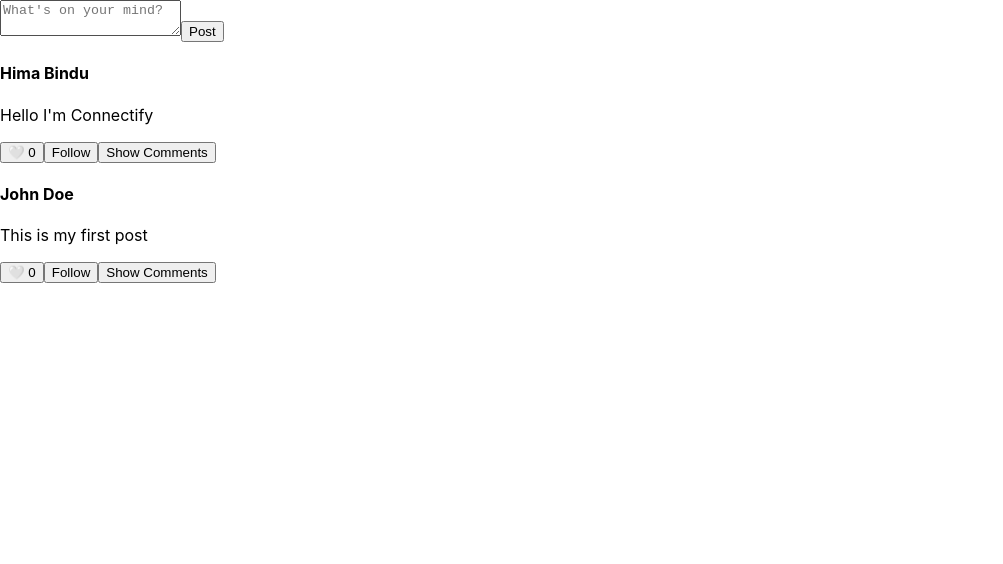
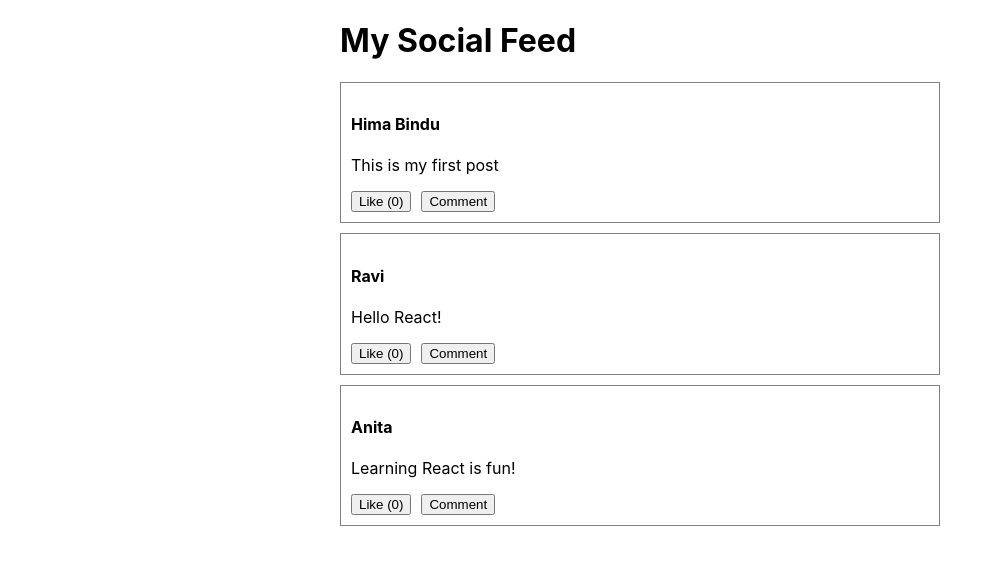
Before and after one commit to Katahimabindu/connectify-react-app, a React (Create React App) app: page / in a window 1280 px wide. Shown: the top 564 px of the page, without its empty margins (0-1003 px from the left). Built offline with nearby package versions, Linux system fonts and the light colour scheme.

Commit message:
Day 4 completed – Like and Comment feature with add/delete comments

```diff
--- a/src/Components/Post.jsx
+++ b/src/Components/Post.jsx
@@ -1,14 +1,75 @@
-function Post(){
-return(
-<div className="post">
-    <h4>himabindu</h4>
-    <p>This is my first post</p>
-    <div className="post-actions">
-        <button>Like</button>
-        <button>Comment</button>
+import { useState } from "react";
+
+function Post({ post }) {
+  // 1. State for Like count
+  const [likes, setLikes] = useState(0);
+
+  // 2. State for comments of this post
+  const [comments, setComments] = useState(post.comments || []);
+
+  // 3. State for new comment input
+  const [newComment, setNewComment] = useState("");
+
+  // 4. State to toggle comment section visibility
+  const [showComments, setShowComments] = useState(false);
+
+  // Like button click handler
+  const handleLike = () => {
+    setLikes(likes + 1);
+  };
+
+  // Toggle comment section visibility
+  const handleToggleComments = () => {
+    setShowComments(!showComments);
+  };
+
+  // Add new comment
+  const handleAddComment = () => {
+    if (newComment.trim() === "") return; // Prevent empty comment
+    setComments([...comments, { id: Date.now(), text: newComment }]);
+    setNewComment(""); // Clear input after adding
+  };
+
+  // Delete a comment by id
+  const handleDeleteComment = (id) => {
+    setComments(comments.filter((comment) => comment.id !== id));
+  };
+
+  return (
+    <div className="post" style={{ border: "1px solid gray", padding: "10px", margin: "10px 0" }}>
+      <h4>{post.author}</h4>
+      <p>{post.content}</p>
+
+      <div className="post-actions" style={{ display: "flex", gap: "10px" }}>
+        <button onClick={handleLike}>Like ({likes})</button>
+        <button onClick={handleToggleComments}>
+          {showComments ? "Hide Comments" : "Comment"}
+        </button>
+      </div>
+
+      {showComments && (
+        <div className="comments-section" style={{ marginTop: "10px" }}>
+          <div className="comment-list">
+            {comments.map((comment) => (
+              <div key={comment.id} style={{ display: "flex", gap: "10px", alignItems: "center" }}>
+                <p>{comment.text}</p>
+                <button onClick={() => handleDeleteComment(comment.id)}>Delete</button>
+              </div>
+            ))}
+          </div>
+
+          <input
+            type="text"
+            value={newComment}
+            onChange={(e) => setNewComment(e.target.value)}
+            placeholder="Write a comment..."
+            style={{ marginRight: "5px" }}
+          />
+          <button onClick={handleAddComment}>Add Comment</button>
+        </div>
+      )}
     </div>
+  );
+}
 
-</div>
-);
-}
 export default Post;
--- a/src/Pages/Home.jsx
+++ b/src/Pages/Home.jsx
@@ -1,83 +1,19 @@
-import CreatePost from "../Components/CreatePost";
-import PostCard from "../Components/PostCard";
-import { useState } from "react";
+import Post from "../Components/Post";
 
 function Home() {
-  // Array of posts with individual states
-  const [posts, setPosts] = useState([
-    {
-      id: 1,
-      author: "Hima Bindu",
-      content: "Hello I'm Connectify",
-      liked: false,
-      likes: 0,
-      following: false,
-      showComments: false,
-    },
-    {
-      id: 2,
-      author: "John Doe",
-      content: "This is my first post",
-      liked: false,
-      likes: 0,
-      following: false,
-      showComments: false,
-    },
-  ]);
-
-  // Handle Like button for specific post
-  const handleLike = (id) => {
-    setPosts((prevPosts) =>
-      prevPosts.map((post) =>
-        post.id === id
-          ? {
-              ...post,
-              liked: !post.liked,
-              likes: post.liked ? post.likes - 1 : post.likes + 1,
-            }
-          : post
-      )
-    );
-  };
-
-  // Handle Follow button for specific post
-  const handleFollow = (id) => {
-    setPosts((prevPosts) =>
-      prevPosts.map((post) =>
-        post.id === id ? { ...post, following: !post.following } : post
-      )
-    );
-  };
-
-  // Toggle comments for specific post
-  const toggleComments = (id) => {
-    setPosts((prevPosts) =>
-      prevPosts.map((post) =>
-        post.id === id ? { ...post, showComments: !post.showComments } : post
-      )
-    );
-  };
+  const posts = [
+    { id: 1, author: "Hima Bindu", content: "This is my first post", comments: [] },
+    { id: 2, author: "Ravi", content: "Hello React!", comments: [] },
+    { id: 3, author: "Anita", content: "Learning React is fun!", comments: [] },
+  ];
 
   return (
-    <>
-      <CreatePost />
-
-      {/* Render all posts using map */}
+    <div style={{ maxWidth: "600px", margin: "0 auto" }}>
+      <h1>My Social Feed</h1>
       {posts.map((post) => (
-        <PostCard
-          key={post.id}
-          liked={post.liked}
-          likes={post.likes}
-          onLike={() => handleLike(post.id)}
-          following={post.following}
-          onFollow={() => handleFollow(post.id)}
-          showComments={post.showComments}
-          toggleComments={() => toggleComments(post.id)}
-          author={post.author}
-          content={post.content}
-        />
+        <Post key={post.id} post={post} />
       ))}
-    </>
+    </div>
   );
 }
 
```
